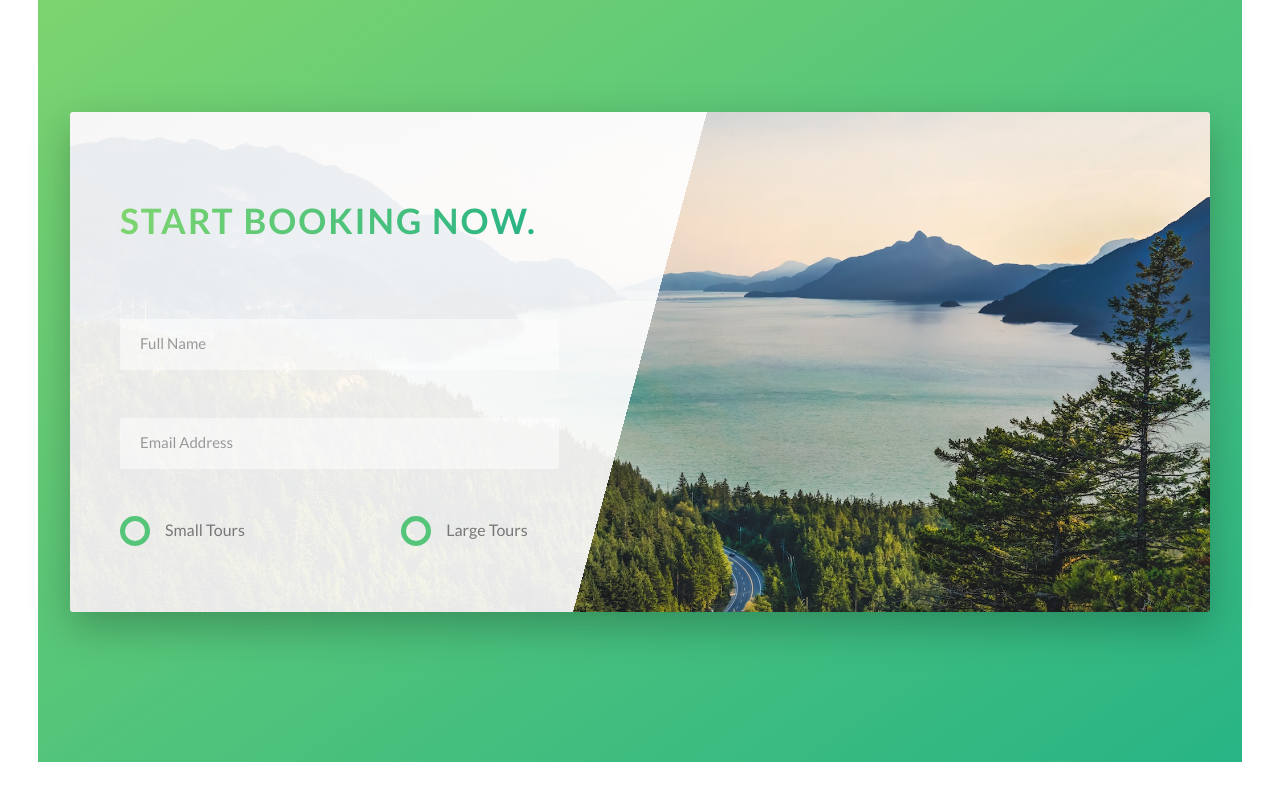
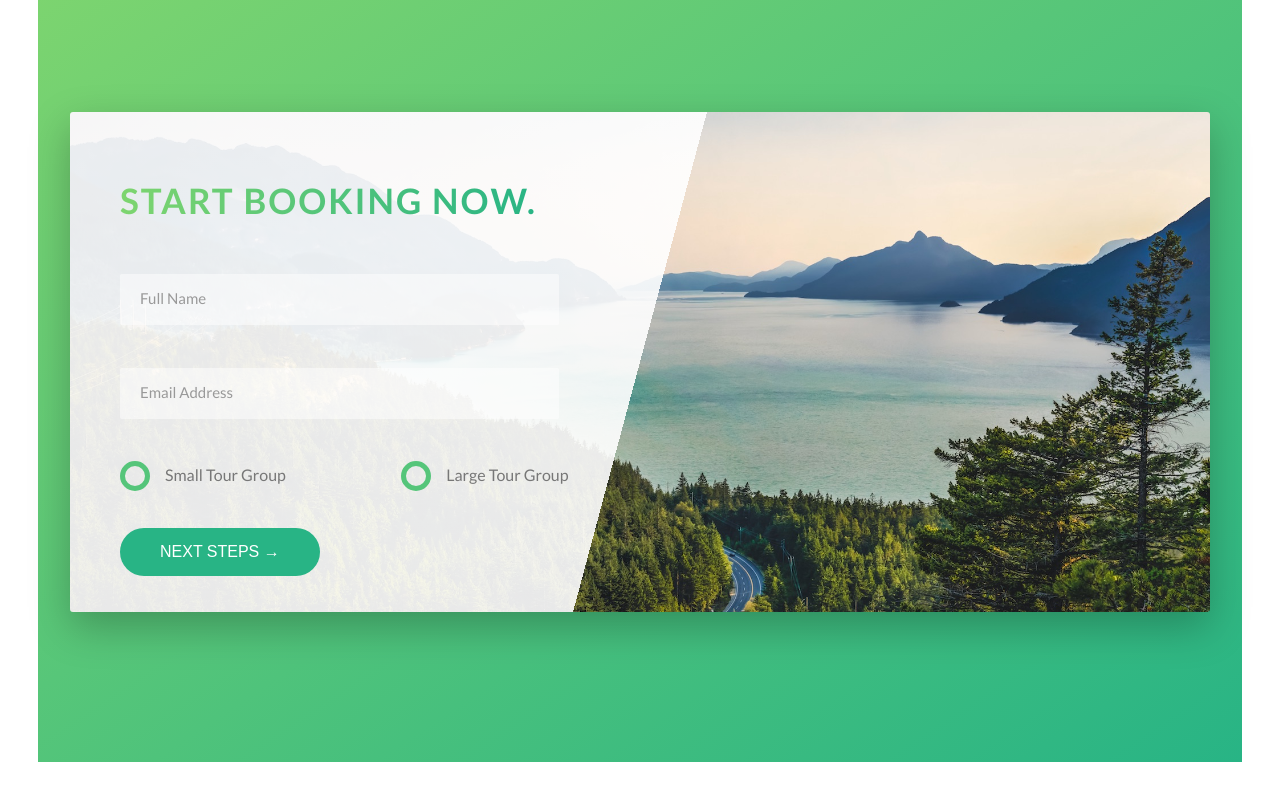
Before and after one commit to mu-majid/Advanced-CSS-SaSS, a website: page Natours-project/index.html in a window 1280 px wide. Shown: the part 4790-5590 px from the top of the page. Drawn offline with Linux system fonts and the light colour scheme.

Commit message:
form button and making utility classes important

```diff
--- a/Natours-project/index.html
+++ b/Natours-project/index.html
@@ -282,7 +282,7 @@
           <div class="book">
             <div class="book__form">
               <form action="#" class="form">
-                <div class="u-margin-bottom-medium">
+                <div class="u-margin-bottom-small">
                   <h2 class="heading-secondary">
                     Start Booking Now.
                   </h2>
@@ -296,21 +296,24 @@
                   <label for="email" class="form__label">Email Address</label>
                 </div>
 
-                <div class="for__group">
+                <div class="form__group u-margin-bottom-medium">
                   <div class="form__radio-group">
                     <input type="radio" class="form__radio-input" id="small-tours" name="tour-size">
                     <label for="small-tours" class="form__radio-label">
                       <span class="form__radio-button"></span>
-                      Small Tours
+                      Small Tour Group
                     </label>
                   </div>
                   <div class="form__radio-group">
                     <input type="radio" class="form__radio-input" id="large-tours" name="tour-size">
                     <label for="large-tours" class="form__radio-label">
                       <span class="form__radio-button"></span>
-                      Large Tours
+                      Large Tour Group
                     </label>
                   </div>
+                </div>
+                <div class="form__group u-margin-bottom-small">
+                  <button class="btn btn--green">Next Steps &rarr;</button>
                 </div>
               </form>
             </div>
--- a/Natours-project/sass/base/_utilities.scss
+++ b/Natours-project/sass/base/_utilities.scss
@@ -1,10 +1,10 @@
 .u-center-text {
-  text-align: center;
+  text-align: center !important;
 }
 
-.u-margin-bottom-big { margin-bottom: 8rem; }
-.u-margin-bottom-small { margin-bottom: 1.5rem; }
-.u-margin-bottom-medium { margin-bottom: 4rem; }
+.u-margin-bottom-big { margin-bottom: 8rem !important; }
+.u-margin-bottom-small { margin-bottom: 1.5rem !important; }
+.u-margin-bottom-medium { margin-bottom: 4rem !important; }
 
-.u-margin-top-huge { margin-top: 10rem; }
-.u-margin-top-big { margin-top: 8rem; }
+.u-margin-top-huge { margin-top: 10rem !important; }
+.u-margin-top-big { margin-top: 8rem !important; }
--- a/Natours-project/sass/components/_button.scss
+++ b/Natours-project/sass/components/_button.scss
@@ -1,5 +1,6 @@
 // component since it could be used independently across different pages/projects
 .btn {
+  &,
   &:link, &:visited {
     text-transform: uppercase;
     text-decoration: none;
@@ -9,7 +10,12 @@
     transition: all .2s;
     position: relative;
     font-size: $default-font-size;
+    // changes for button tag element
+    border: none;
+    cursor: pointer;
   }
+
+
 
   &:hover {
     transform: translateY(-3px);
@@ -22,7 +28,8 @@
   }
 
   /* when clicked*/
-  &:active {
+  &:active, &:focus {
+    outline: none;
     transform: translateY(-1px);
     box-shadow: 0 .5rem 1rem rgba($color-black, .2); /*x-dir, y-dir, blur, color*/
   }
--- a/Natours-project/sass/components/_form.scss
+++ b/Natours-project/sass/components/_form.scss
@@ -1,9 +1,9 @@
 .form {
+  margin-top: -2rem;
   &__group:not(:last-child) {
-    margin-bottom: 2rem;
+    margin-bottom: 1.5rem;
 
   }
-
   &__input {
     font-size: 1.5rem;
     font-family: inherit;
```
Also changed, not shown: Natours-project/css/style.css.
